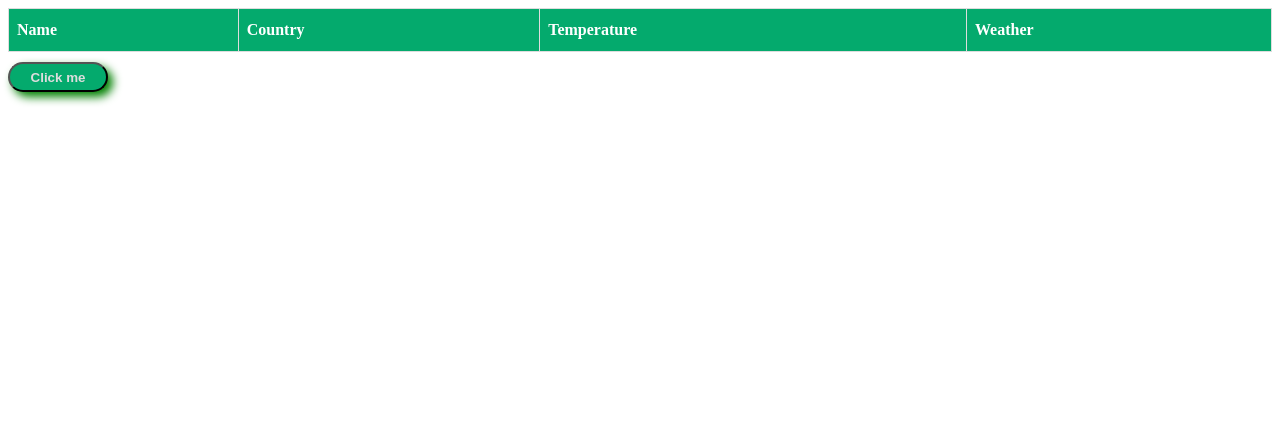
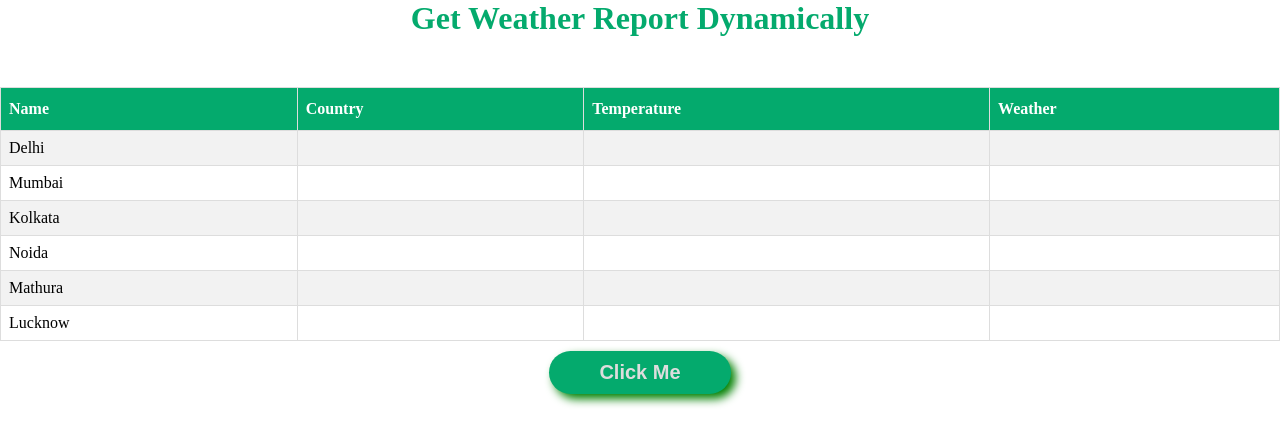
Before and after one commit to SunilKuYadav/AJAX-OpenWeather-API, a plain HTML site: page index.html in a window 1280 px wide. Drawn offline with nearby package versions, Linux system fonts and the light colour scheme.

Commit message:
Update: styles and formatting

```diff
--- a/index.html
+++ b/index.html
@@ -4,13 +4,19 @@
     <meta charset="UTF-8" />
     <meta http-equiv="X-UA-Compatible" content="IE=edge" />
     <meta name="viewport" content="width=device-width, initial-scale=1.0" />
+    <meta name="description" content="This is a dummy page for wheather report">
+    <meta name="keywords" content="html, css, javascript, jquery, open wheather api">
+    <meta name="author" content="Sunil Kumar Yadav">
+
     <title>AJAX Wether API</title>
+    <link rel="icon" type="image/x-icon" href="./favicon.ico">
     <link rel="stylesheet" href="styles.css">
     <script src="https://code.jquery.com/jquery-3.6.0.min.js"></script>
     <script src="index.js" type="text/javascript"></script>
   </head>
   <body>
     <div class="container">
+      <h1>Get Weather Report Dynamically</h1>
         <table class="weather" id="weathertable">
           <tr>
             <th>Name</th>
@@ -19,7 +25,7 @@
             <th>Weather</th>
           </tr>
         </table>
-        <button id="weatherbutton" onclick="requestData()">Click me</button>
+        <button id="weatherbutton" onclick="requestData()">Click Me</button>
     </div>
   </body>
 </html>
--- a/index.js
+++ b/index.js
@@ -1,35 +1,58 @@
-var cityArr = ['Delhi', 'Mumbai', 'Kolkata', 'Noida', 'Mathura', 'Lucknow'];
+// city names
+const cityArr = ['Delhi', 'Mumbai', 'Kolkata', 'Noida', 'Mathura', 'Lucknow'];
+
+// function for intialting API calls
 function requestData() {
   $('.weather td').remove();
-  for (let i=0; i<cityArr.length; i++) {
+  for (let i = 0; i < cityArr.length; i++) {
     const cUrl = `https://api.openweathermap.org/data/2.5/weather?q=${cityArr[i]}&appid=0c8a1ab5717f74d9705a27b1da25fbc5`;
     loadDoc(cUrl, myFunction);
   }
 }
+
+// function for handling API calls
 function loadDoc(url, cFunction) {
   const xhttp = new XMLHttpRequest();
-  xhttp.onload = function() {cFunction(this);}
+  xhttp.onload = function () { cFunction(this); }
   xhttp.open("GET", url);
   xhttp.send();
 }
 
+// finction for creating the table data and update it
 function myFunction(xhttp) {
   try {
     if (xhttp.readyState == 4 && xhttp.status == 200) {
       let row = '';
-    let rawData = JSON.parse(xhttp.responseText);
-    raw = `
+      let rawData = JSON.parse(xhttp.responseText);
+      row = `
     <tr>
             <td>${rawData.name}</td>
             <td>${rawData.sys.country}</td>
-            <td>${Math.round(rawData.main.temp-273.15)}</td>
+            <td>${Math.round(rawData.main.temp - 273.15)}</td>
             <td>${rawData.weather[0].main}</td>
           </tr>
     `;
-    $('.weather').append(raw);
-}
-  }catch(error){
+      $('.weather').append(row);
+    }
+  } catch (error) {
     console.log(error)
   }
 
 }
+
+
+// function run when docs load for the first time
+$(() => {
+  let row = "";
+  cityArr.forEach(item => {
+    row += `
+    <tr>
+            <td>${item}</td>
+            <td></td>
+            <td></td>
+            <td></td>
+          </tr>
+    `;
+  })
+  $('.weather').append(row)
+})
--- a/styles.css
+++ b/styles.css
@@ -1,10 +1,31 @@
+*,
+::after,
+::before {
+    margin: 0;
+    padding: 0;
+    box-sizing: border-box;
+}
+
+h1 {
+    text-align: center;
+    margin-bottom: 50px;
+    color: #04aa6d;
+}
+
+.container {
+    display: flex;
+    justify-content: center;
+    align-items: center;
+    flex-direction: column;
+}
 
 #weathertable {
     border-collapse: collapse;
     width: 100%;
 }
 
-#weathertable td, #weathertable th {
+#weathertable td,
+#weathertable th {
     border: 1px solid #ddd;
     padding: 8px;
 }
@@ -16,6 +37,7 @@
 #weathertable tr:hover {
     background-color: #ddd;
 }
+
 #weathertable th {
     padding-top: 12px;
     padding-bottom: 12px;
@@ -26,12 +48,13 @@
 
 #weatherbutton {
     margin-top: 10px;
+    padding: 10px 50px;
     background-color: #04aa6d;
     border-radius: 50px;
+    font-size: 20px;
     outline: none;
     box-shadow: 5px 5px 10px green;
-    width: 100px;
-    height: 30px;
     color: #ddd;
     font-weight: bold;
+    border: none;
 }
```
Also changed, not shown: favicon.ico (added).
